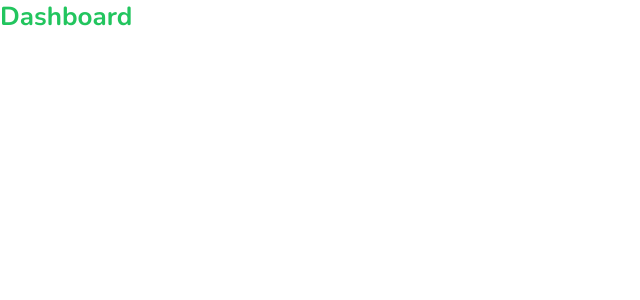
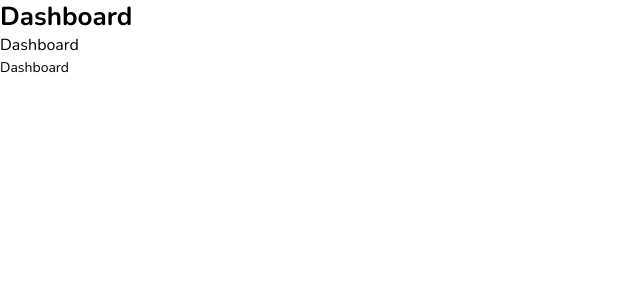
Before and after one commit to Gjiae/SuiviFormations, a Next.js app in the folder frontend/: page / in a window 1280 px wide. Shown: the top 300 px of the page, without its empty margins (0-640 px from the left). Built offline with nearby package versions, Linux system fonts and the light colour scheme.

Commit message:
Correction taille police + introduction couleurs

```diff
--- a/frontend/src/pages/index.tsx
+++ b/frontend/src/pages/index.tsx
@@ -1,13 +1,19 @@
-import { Seo } from "@/ui/components/seo";
-import { Typography } from "@/ui/design-system/typography";
+import { Seo } from '@/ui/components/seo'
+import { Typography } from '@/ui/design-system/typography'
 
 export default function Home() {
   return (
     <>
-    <Seo title="Suivi des formations" description="Description..."/>
-    <Typography variant="h2">
-      Dashboard
-    </Typography>
+      <Seo title="Suivi des formations" description="Description..." />
+      <Typography variant="h1" component="div">
+        Dashboard
+      </Typography>
+      <Typography variant="h2" component="div">
+        Dashboard
+      </Typography>
+      <Typography variant="h3" component="div">
+        Dashboard
+      </Typography>
     </>
-  );
+  )
 }
--- a/frontend/src/ui/design-system/typography.tsx
+++ b/frontend/src/ui/design-system/typography.tsx
@@ -18,18 +18,37 @@ export const Typography = ({
     children
 }:Props) => {
 
-    let variantStyles: string = ""
+    let variantStyles: string = "", colorStyles: string;
 
     switch (variant) {
         case "h1":
-            variantStyles = "text-red-500"
+            variantStyles = "text-8xl"
             break;
         case "h2":
-        variantStyles = "text-green-500"
+            variantStyles = "text-7xl"
+            break;
+        case "h3":
+            variantStyles = "text-6xl"
             break;
     }
 
-
+    switch (theme) {
+        case "black":
+            colorStyles = "";
+            break;
+        case "grey":
+            colorStyles = "";
+            break;
+        case "white":
+            colorStyles = "";
+            break;
+        case "primary":
+            colorStyles = "";
+            break;
+        case "secondary":
+            colorStyles = "";
+            break;
+        }
 
 
     return (
@@ -38,7 +57,6 @@ export const Typography = ({
                 variantStyles,
                 weight === "medium" && "font-medium",
                 className,
-                "text-8xl"
             )}>
             {children}
         </Component>
--- a/frontend/tailwind.config.js
+++ b/frontend/tailwind.config.js
@@ -1,26 +1,60 @@
 /** @type {import('tailwindcss').Config} */
 module.exports = {
-  content: [
-    "./src/**/*.{js,ts,jsx,tsx,mdx}",
-  ],  theme: {
-        fontSize: {
-          '8xl': ['26px', {
-            lineHeight: '33px',
-            letterSpacing: '0%',
-            fontWeight: 'Bold',
-          }],
-          '7xl': ['16px', {
-            lineHeight: '24px',
-            letterSpacing: '0px',
-            fontWeight: 'Semi Bold',
-          }],
-          '6xl': ['14px', {
-            lineHeight: '22px',
-            letterSpacing: '0px',
-            fontWeight: 'Medium',
-          }],
+  content: ["./src/**/*.{js,ts,jsx,tsx,mdx}"],
+  theme: {
+
+    colors: {
+      white: "#ffffff",
+      primary: {
+        200: "",
+        300: "",
+        400: "",
+        DEFAULT: "#030229",
+        600: "",
+      },
+      secondary: {
+        200: "",
+        300: "",
+        400: "",
+        DEFAULT: "",
+        600: "",
+      },
+      grey: {
+        200: "",
+        300: "",
+        400: "",
+        DEFAULT: "",
+        600: "",
+      }
+    },
+
+    fontSize: {
+      "8xl": [
+        "26px",
+        {
+          lineHeight: "33px",
+          letterSpacing: "0%",
+          fontWeight: "Bold",
         },
+      ],
+      "7xl": [
+        "16px",
+        {
+          lineHeight: "24px",
+          letterSpacing: "0px",
+          fontWeight: "Semi Bold",
+        },
+      ],
+      "6xl": [
+        "14px",
+        {
+          lineHeight: "22px",
+          letterSpacing: "0px",
+          fontWeight: "Medium",
+        },
+      ],
+    },
     extend: {},
   },
   plugins: [],
-}
+};
```
Also changed, not shown: 2 other files (tests, documents, lock files or other folders).
